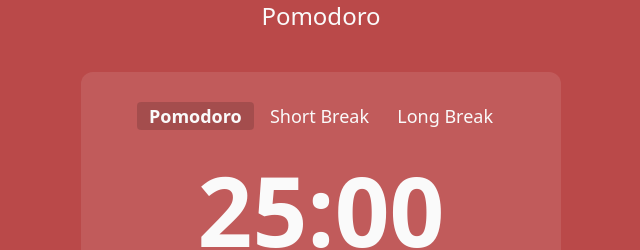
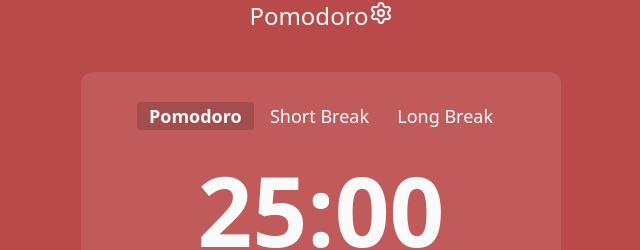
Before and after one commit to LuanCKRG/Pomodoro, a website built with Vite: page index.html in a window 1280 px wide. Shown: the top 250 px of the page, 319-959 px from the left. Built offline with nearby package versions, Linux system fonts and the light colour scheme.

Commit message:
feat(header): Add settings button to header for configuration access

```diff
--- a/index.html
+++ b/index.html
@@ -9,8 +9,13 @@
   </head>
 
   <body class="bg-primary text-neutral-50 px-3 duration-1000">
-    <header class="flex justify-center">
+    <header class="flex justify-center items-center">
       <h1 class="text-2xl">Pomodoro</h1>
+      <div>
+        <button type="button" id="open-config-modal">
+          <i data-lucide="settings"></i>
+        </button>
+      </div>
     </header>
 
     <div class="max-w-[480px] mx-auto flex justify-center items-center rounded-xl mt-10 py-7.5 bg-white/10">
```
